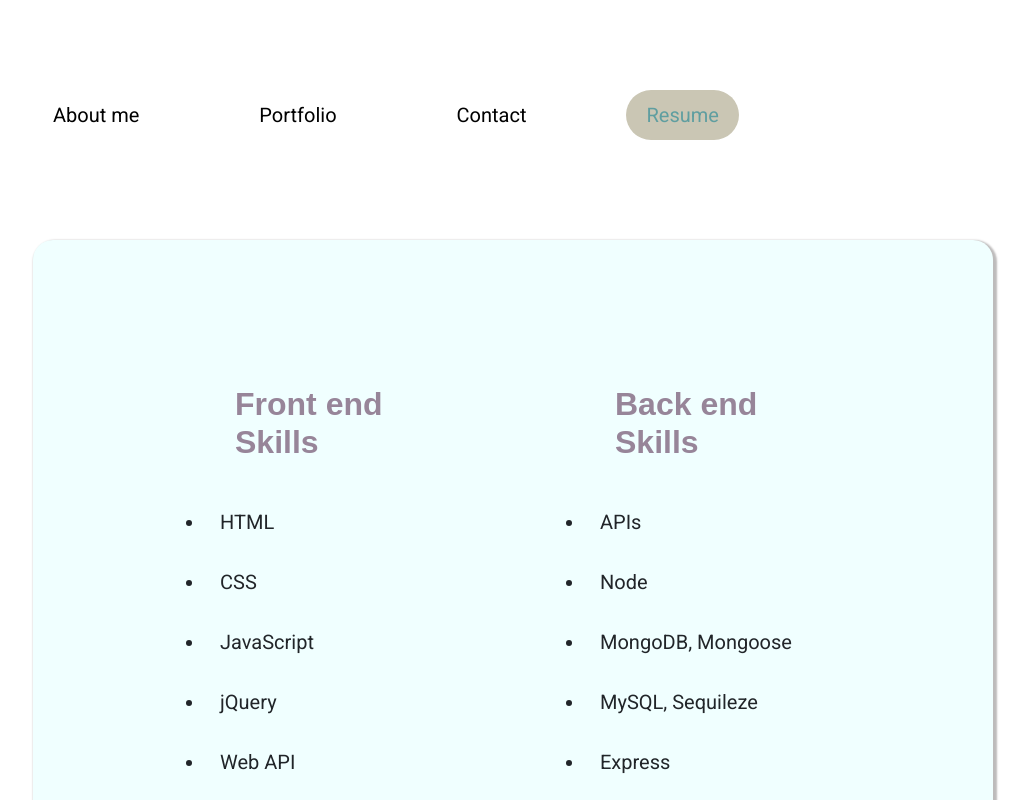
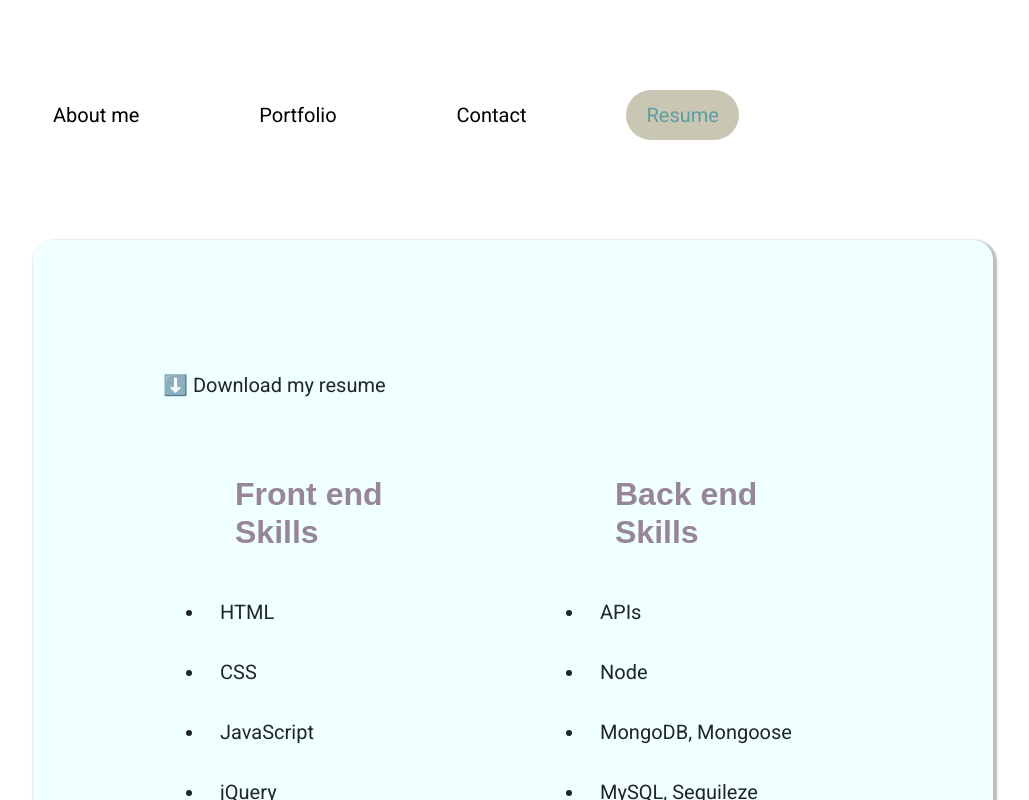
Before and after one commit to ekhay-hit/ekhay_div_hub, a React (Vite) app: page /resume in a window 1280 px wide. Shown: the top 800 px of the page, without its empty margins (127-1156 px from the left). Built offline with nearby package versions, Linux system fonts and the light colour scheme; a web font is replaced by a local one.

Commit message:
added option to download my resume in the resume page section and added styling

```diff
--- a/src/pages/Resume.jsx
+++ b/src/pages/Resume.jsx
@@ -33,6 +33,9 @@ export default function Resume() {
   const backEndSkills = backEnd;
   return (
     <main className="resume">
+      <div className="download_resume">
+        <ResumeDownload />
+      </div>
       <div className="front_end">
         <Skill skills={frontEndSkills} />
       </div>
@@ -56,3 +59,13 @@ function Skill({ skills }) {
     </>
   );
 }
+
+function ResumeDownload() {
+  const resumeUrl =
+    "https://drive.google.com/uc?export=download&id=1ic-YgQmq-djK3T4gge5TYAsvsEpd8xz0";
+  return (
+    <a href={resumeUrl} target="_blank" download="Houssine_khay.pdf">
+      ⬇️ Download my resume
+    </a>
+  );
+}
--- a/src/pages/styles/resume.css
+++ b/src/pages/styles/resume.css
@@ -1,6 +1,7 @@
 .resume {
   display: flex;
   justify-content: space-around;
+  flex-wrap: wrap;
   width: 80%;
   background-color: azure;
   padding: 100px;
@@ -34,3 +35,14 @@ li {
   padding: 15px;
   text-align: left;
 }
+
+.download_resume {
+  text-align: start;
+  width: 100%;
+  padding: 30px;
+}
+.download_resume a:hover {
+  background-color: rgb(203, 223, 223) !important;
+  padding: 10px;
+  border-radius: 25px;
+}
```
